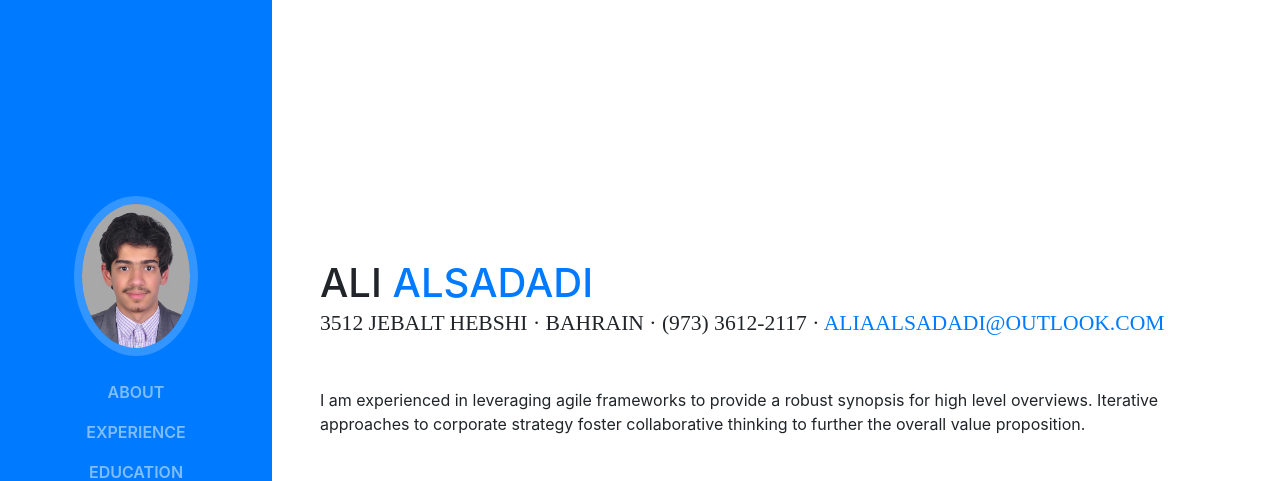
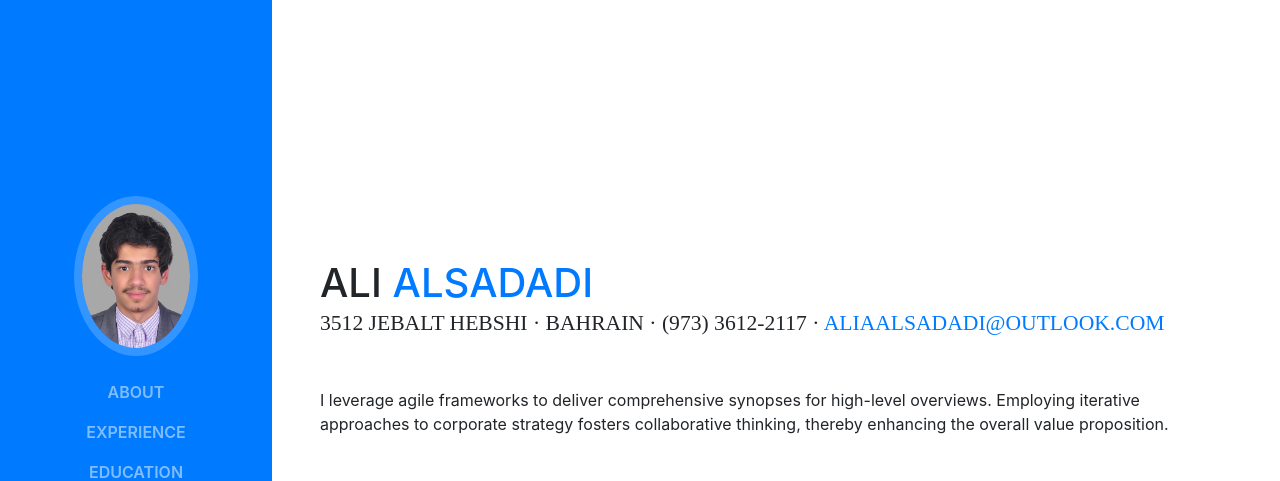
Before and after one commit to aliaalsadadi/Resume, a website with bundled scripts: page index.html in a window 1280 px wide. Shown: the top 481 px of the page. Built offline with nearby package versions, Linux system fonts and the light colour scheme; a web font is replaced by a local one.

Commit message:
improved wording

```diff
--- a/index.html
+++ b/index.html
@@ -115,10 +115,10 @@
             >
           </div>
           <p class="mb-5">
-            I am experienced in leveraging agile frameworks to provide a robust
-            synopsis for high level overviews. Iterative approaches to corporate
-            strategy foster collaborative thinking to further the overall value
-            proposition.
+            I leverage agile frameworks to deliver comprehensive synopses for
+            high-level overviews. Employing iterative approaches to corporate
+            strategy fosters collaborative thinking, thereby enhancing the
+            overall value proposition.
           </p>
           <ul class="list-inline list-social-icons mb-0">
             <li class="list-inline-item">
```
